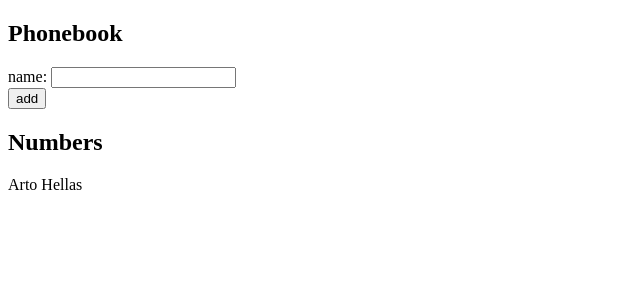
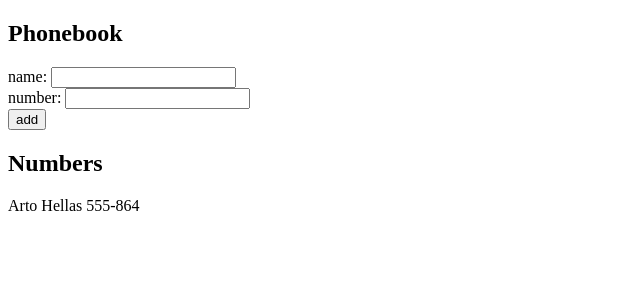
Before and after one commit to acharlas/fsopen, a React (Create React App) app in the folder The Phonebook/: page / in a window 1280 px wide. Shown: the top 300 px of the page, without its empty margins (0-640 px from the left). Built offline with nearby package versions, Linux system fonts and the light colour scheme.

Commit message:
2.8/step3

```diff
--- a/The Phonebook/src/App.js
+++ b/The Phonebook/src/App.js
@@ -1,15 +1,19 @@
 import React, { useState } from 'react'
 
-const Person = ({person}) => <p> {person.name} </p>
+const Person = ({person}) => <p> {person.name} {person.number} </p>
 
 const App = () => {
   const [ persons, setPersons ] = useState([
-    { name: 'Arto Hellas' }
+    { name: 'Arto Hellas', number:'555-864'}
   ])
   const [ newName, setNewName ] = useState('')
+  const [ newNumber, setNewNumber ] = useState('')
 
-  const handlePersonChange = (event) => {
+  const handlePersonNameChange = (event) => {
     setNewName(event.target.value)
+  }
+  const handlePersonNumberChange = (event) => {
+    setNewNumber(event.target.value)
   }
 
   const addPerson = (event) => {
@@ -20,10 +24,12 @@
     }
     else {
       const personObject = {
-        name: newName
+        name: newName,
+        number: newNumber
       }
       setPersons(persons.concat(personObject))
     }
+    setNewNumber('')
     setNewName('')
   }
 
@@ -32,8 +38,9 @@
       <h2>Phonebook</h2>
       <form onSubmit={addPerson}>
         <div>
-          name: <input value={newName} onChange={handlePersonChange}/>
+          name: <input value={newName} onChange={handlePersonNameChange}/>
         </div>
+        <div>number: <input value={newNumber} onChange={handlePersonNumberChange}/></div>
         <div>
           <button type="submit">add</button>
         </div>
```
